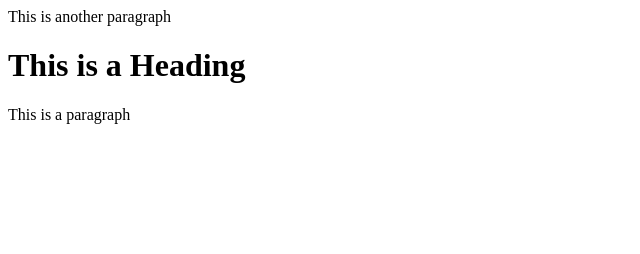
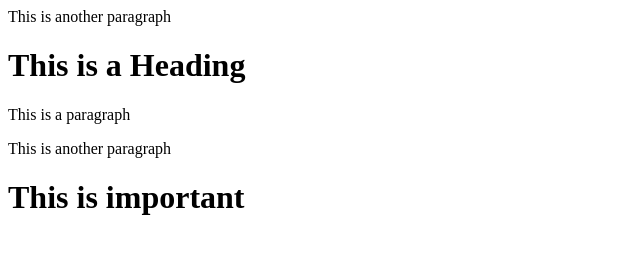
Before and after one commit to usfy/learning-git, a plain HTML site: page index.html in a window 1280 px wide. Shown: the whole page, without its empty margins (0-640 px from the left). Drawn offline with Linux system fonts and the light colour scheme.

Commit message:
Added Headding

```diff
--- a/index.html
+++ b/index.html
@@ -4,8 +4,10 @@
 	<title>Page Title</title>
 </head>
 <body>
-<p>This is another paragraph</p>
+	<p>This is another paragraph</p>
 	<h1>This is a Heading</h1>
 	<p>This is a paragraph</p>
+	<p>This is another paragraph</p>
+	<h1>This is important</h1>
 </body>
 </html>
```
